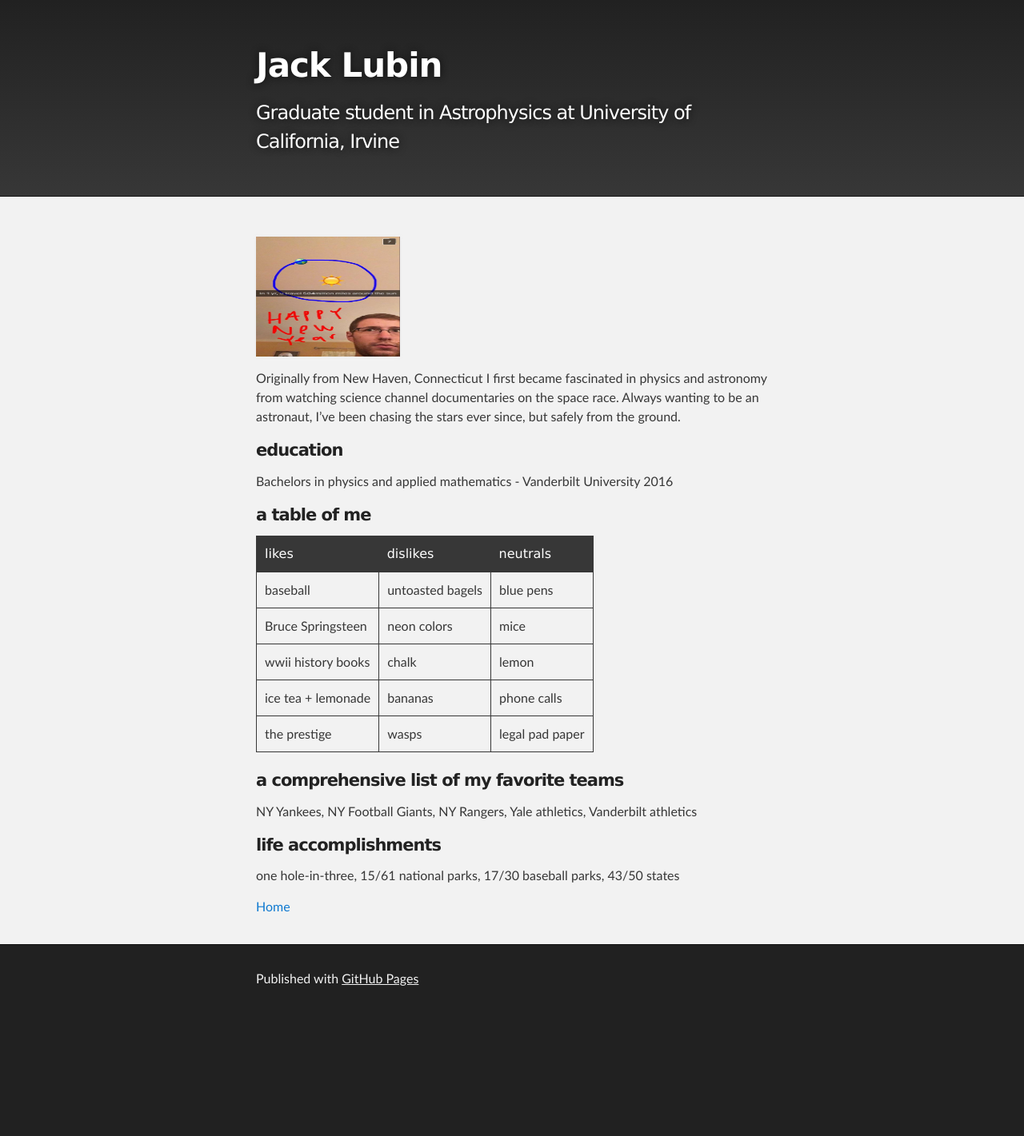
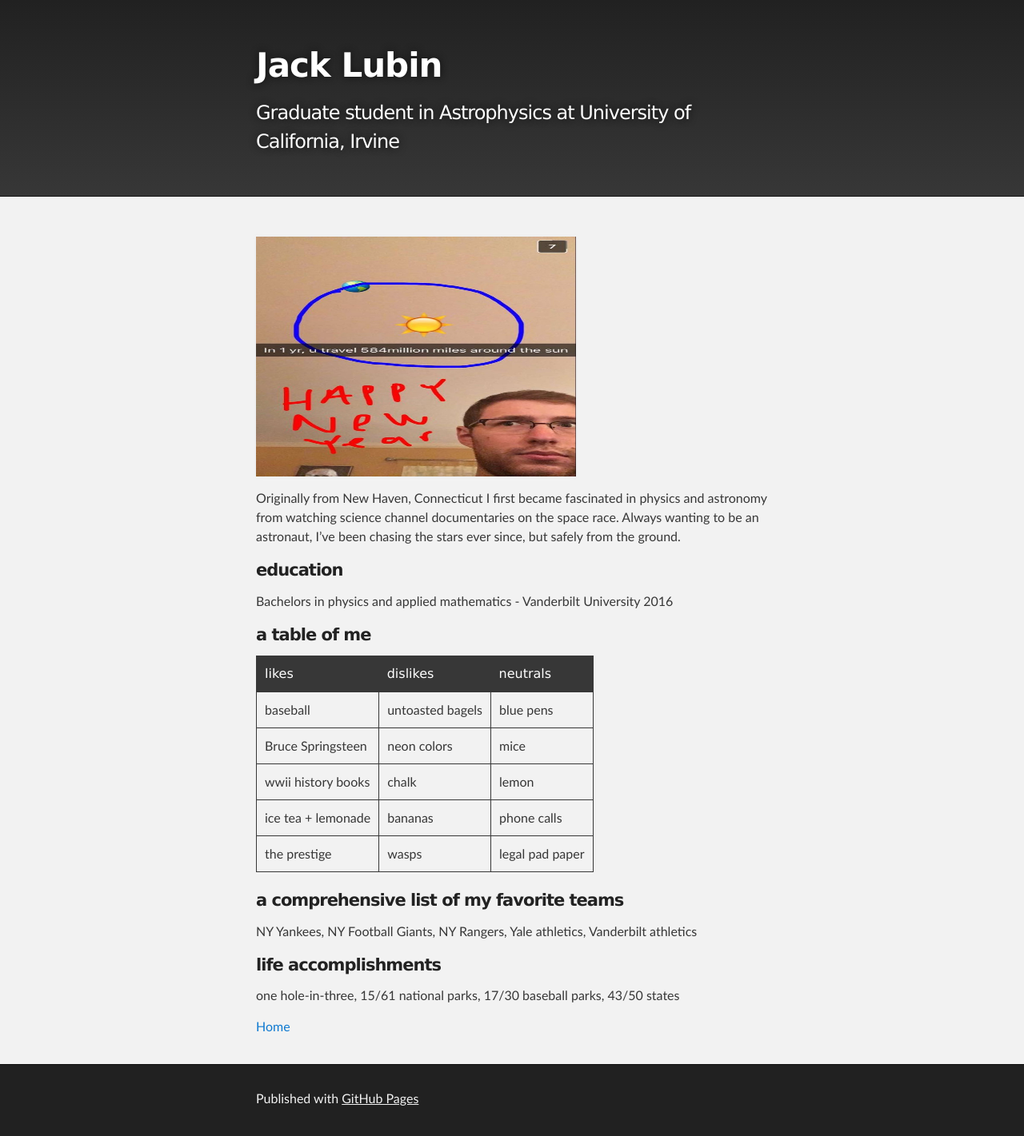
Before and after one commit to jluby127/jluby127.github.io, a Jekyll site: the page built from aboutme.md, in a window 1280 px wide. Shown: the whole page at 80% size. Built offline with Jekyll 4.4.1, drawn with Linux system fonts in a browser that asks for light colours; our own code applies the rules of GitHub Pages for plain Markdown files; before the commit the page ends 1271 px from its top, so only the background shows below that.

Commit message:
Update aboutme.md

```diff
--- a/aboutme.md
+++ b/aboutme.md
@@ -1,4 +1,4 @@
-<img src= "./temp1.jpg" width="180" height="150">
+<img src= "./temp1.jpg" width="400" height="300">
 
 Originally from New Haven, Connecticut I first became fascinated in physics and astronomy
 from watching science channel documentaries on the space race. Always wanting to be
```
